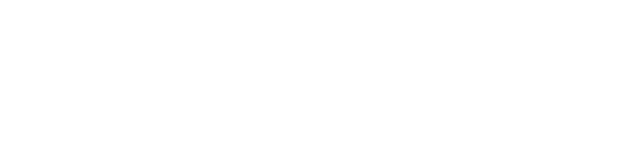
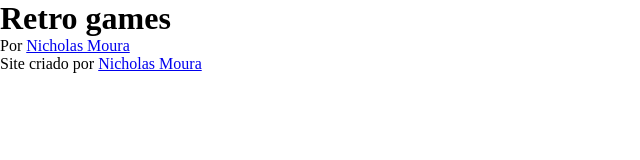
Before and after one commit to zMelili/aulas, a plain HTML site: page exercicios/Desafio Parallax/index.html in a window 1280 px wide. Shown: the whole page, without its empty margins (0-640 px from the left). Drawn offline with Linux system fonts and the light colour scheme.

Commit message:
desafio atualizado

```diff
--- a/exercicios/Desafio Parallax/index.html
+++ b/exercicios/Desafio Parallax/index.html
@@ -7,6 +7,13 @@
     <title>Parallax</title>
 </head>
 <body>
+    <header>
+        <h1>Retro games</h1>
+        <p>Por <a href="https://www.instagram.com/ninico_moura/" target="_blank">Nicholas Moura</a></p>
+    </header>
 
+    <footer>
+        <p>Site criado por <a href="https://github.com/zMelili" target="_blank">Nicholas Moura</a> </p>
+    </footer>
 </body>
 </html>
```
Also changed, not shown: exercicios/Desafio Parallax/imagem/Retro 2.png (added), exercicios/Desafio Parallax/imagem/Retro.png (added).
